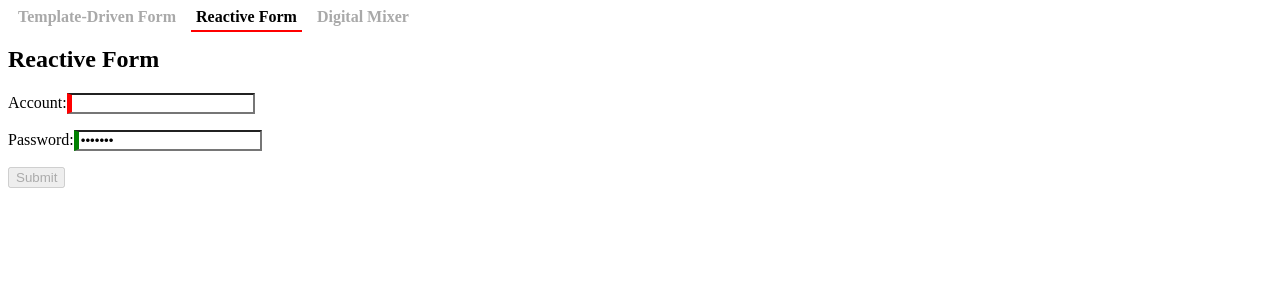
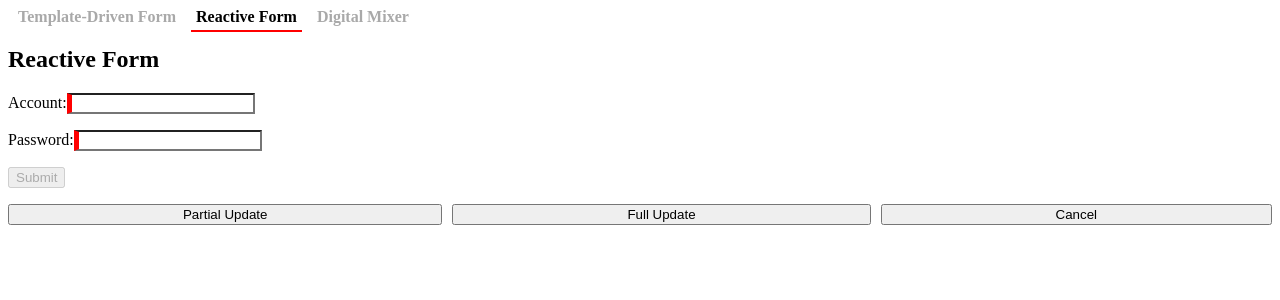
Before and after one commit to Kun-Neng/gdg-taoyuan-angular-forms, an Angular app: page /reactive-form in a window 1280 px wide. Shown: the top 300 px of the page. Built offline with nearby package versions, Linux system fonts and the light colour scheme.

Commit message:
add buttons to modify the form

```diff
--- a/src/app/reactive-form/reactive-form.component.html
+++ b/src/app/reactive-form/reactive-form.component.html
@@ -37,3 +37,9 @@
     </p>
   </form>
 </section>
+
+<div style="display: grid; grid-template-columns: auto auto auto; column-gap: 10px;">
+  <button type="button" (click)="partialUpdate()">Partial Update</button>
+  <button type="button" (click)="fullUpdate()">Full Update</button>
+  <button (click)="reset()">Cancel</button>
+</div>
--- a/src/app/reactive-form/reactive-form.component.ts
+++ b/src/app/reactive-form/reactive-form.component.ts
@@ -1,6 +1,6 @@
 import { Component, OnInit } from '@angular/core';
 import { FormGroup, FormControl, Validators, FormBuilder } from '@angular/forms';
-import { map, filter } from 'rxjs/operators';
+import { map, filter, tap } from 'rxjs/operators';
 import { forbiddenNameValidator } from './forbidden-name.directive';
 
 interface LoginForm {
@@ -20,7 +20,7 @@ export class ReactiveFormComponent implements OnInit {
       Validators.minLength(4),
       forbiddenNameValidator(/admin/i)
     ]),
-    password: new FormControl('devfest', [
+    password: new FormControl('', [
       Validators.required,
       Validators.minLength(6)
     ])
@@ -48,6 +48,7 @@ export class ReactiveFormComponent implements OnInit {
   ngOnInit() {
     this.myForm.valueChanges
       .pipe(
+        filter((value) => !!value.account),
         map((value) => value.account.toUpperCase()),
         filter(() => this.myForm.valid)
       )
@@ -59,4 +60,21 @@ export class ReactiveFormComponent implements OnInit {
   submit() {
     console.log(this.myForm.value);
   }
+
+  partialUpdate() {
+    this.myForm.patchValue({
+      account: 'GDG_Taoyuan'
+    });
+  }
+
+  fullUpdate() {
+    this.myForm.setValue({
+      account: 'GDG_Taoyuan',
+      password: 'devfest2022'
+    });
+  }
+
+  reset() {
+    this.myForm.reset();
+  }
 }
```
